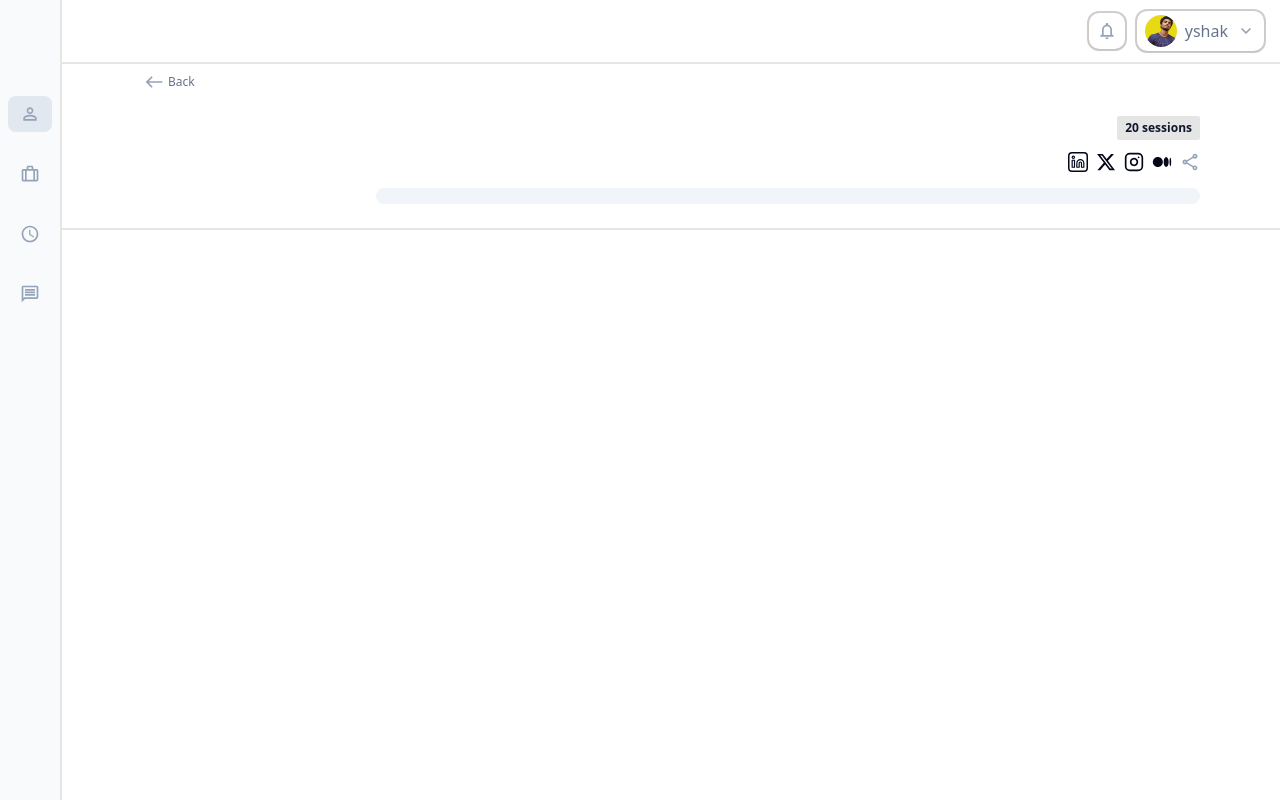
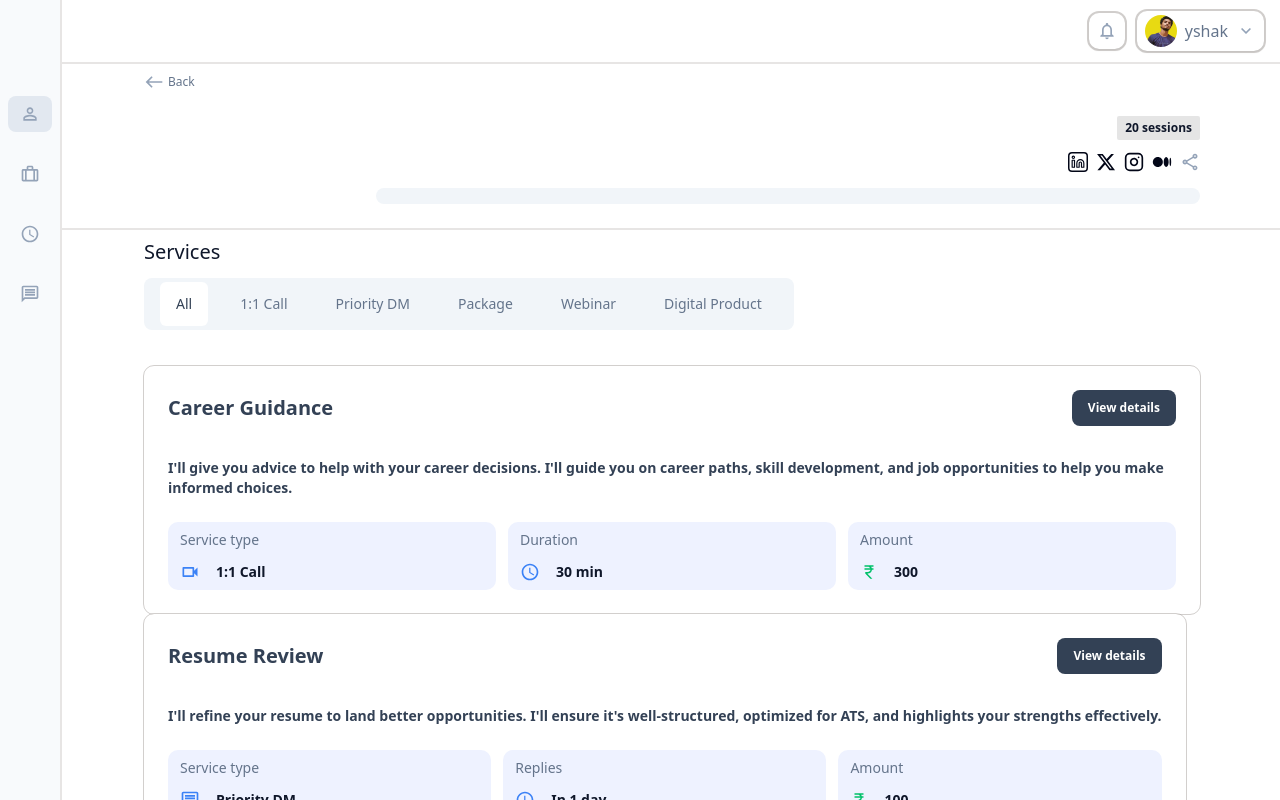
Before and after one commit to Vy-shak/Frontend-Assignment, a Next.js app: page /mentorProfile in a window 1280 px wide. Shown: the top 800 px of the page. Built offline with nearby package versions, Linux system fonts and the light colour scheme.

Commit message:
the cards done

```diff
--- a/app/(services)/mentorProfile/page.tsx
+++ b/app/(services)/mentorProfile/page.tsx
@@ -10,14 +10,14 @@ const page = () => {
         <Backcard />
         <MentorsPcard />
       </div>
-      {/* <section className='w-full gap-y-10  scroll-smooth flex  flex-col justify-start items-center'>
-        <div className='w-full pt-6  flexStart '>
+      <section className='w-full px-4 md:pr-10 md:pl-24 lg:pr-16 lg:pl-32 xl:pr-20 xl:pl-36   scroll-smooth flex  flex-col justify-start items-center'>
+        <div className='w-full pt-2  flexStart '>
           <Services />
         </div>
         <div className='w-full  pt-4 flexStart border-t-2'>
           <Review />
         </div>
-      </section> */}
+      </section>
     </section>
   )
 }
--- a/components/mentorsProfile/ServiceTab.tsx
+++ b/components/mentorsProfile/ServiceTab.tsx
@@ -34,7 +34,7 @@ function ServiceTab() {
 
     return (
         <div className='w-full flexSide'>
-            <div className='w-fit flexSide flex-wrap gap-x-2 bg-UIslate-100 px-2 rounded-md py-1'>
+            <div className='w-fit flexSide flex-wrap md:gap-x-4 py-1 gap-x-2 max-sm:gap-y-3 bg-UIslate-100 px-4 rounded-md  md:py-1 '>
                 {serviceTabs.map((item) => (
                     <Servicebtn  key={item.id} text={item.name} />
                 ))}
--- a/components/mentorsProfile/Services.tsx
+++ b/components/mentorsProfile/Services.tsx
@@ -9,7 +9,7 @@ import { useActiveServicesStore } from '@/lib/states/activeServices'
 function Services() {
     const { activeService } = useActiveServicesStore()
     return (
-        <section className='w-full flexStart  gap-y-6 flex-col'>
+        <section className='w-full flexStart  gap-y-3 flex-col'>
             <span className='text-xl text-UIslate-900 font-medium'>Services</span>
             <div className='w-full flexStart flex-col gap-y-9'>
                 <ServiceTab />
--- a/components/mentorsProfile/minor/Servicebtn.tsx
+++ b/components/mentorsProfile/minor/Servicebtn.tsx
@@ -16,7 +16,7 @@ function Servicebtn({text}:btn) {
   return (
     <motion.div
     onClick={handleClick}
-    className={`${activeService==text?"bg-white":null} w-fit h-fit  cursor-pointer py-2 flexCenter rounded-md`}
+    className={`${activeService==text?"bg-white":null} w-fit h-fit px-4  cursor-pointer lg:py-3 py-2 flexCenter rounded-sm`}
     whileHover={{
         scale: 1.03,
         transition: {
```
